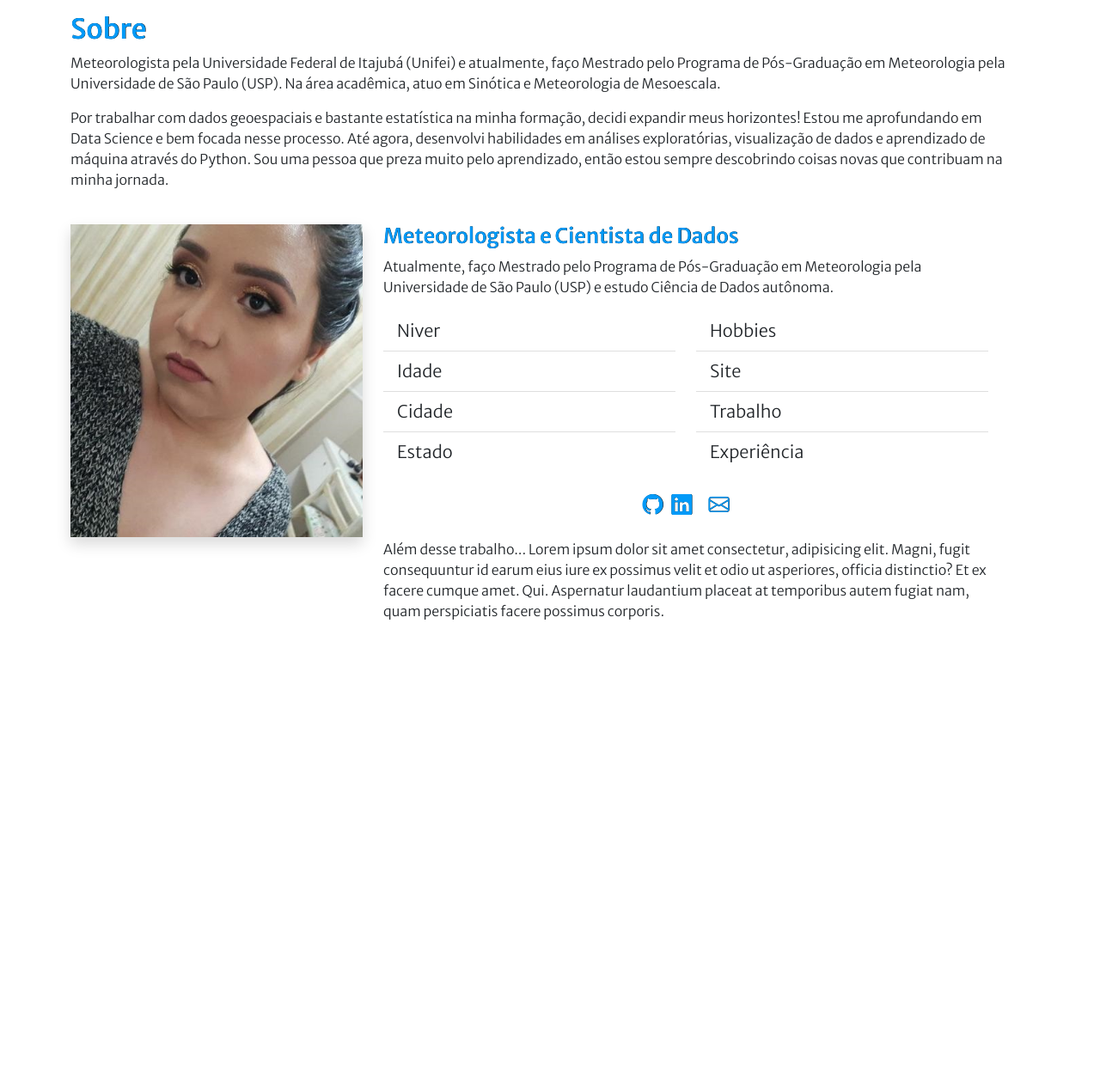
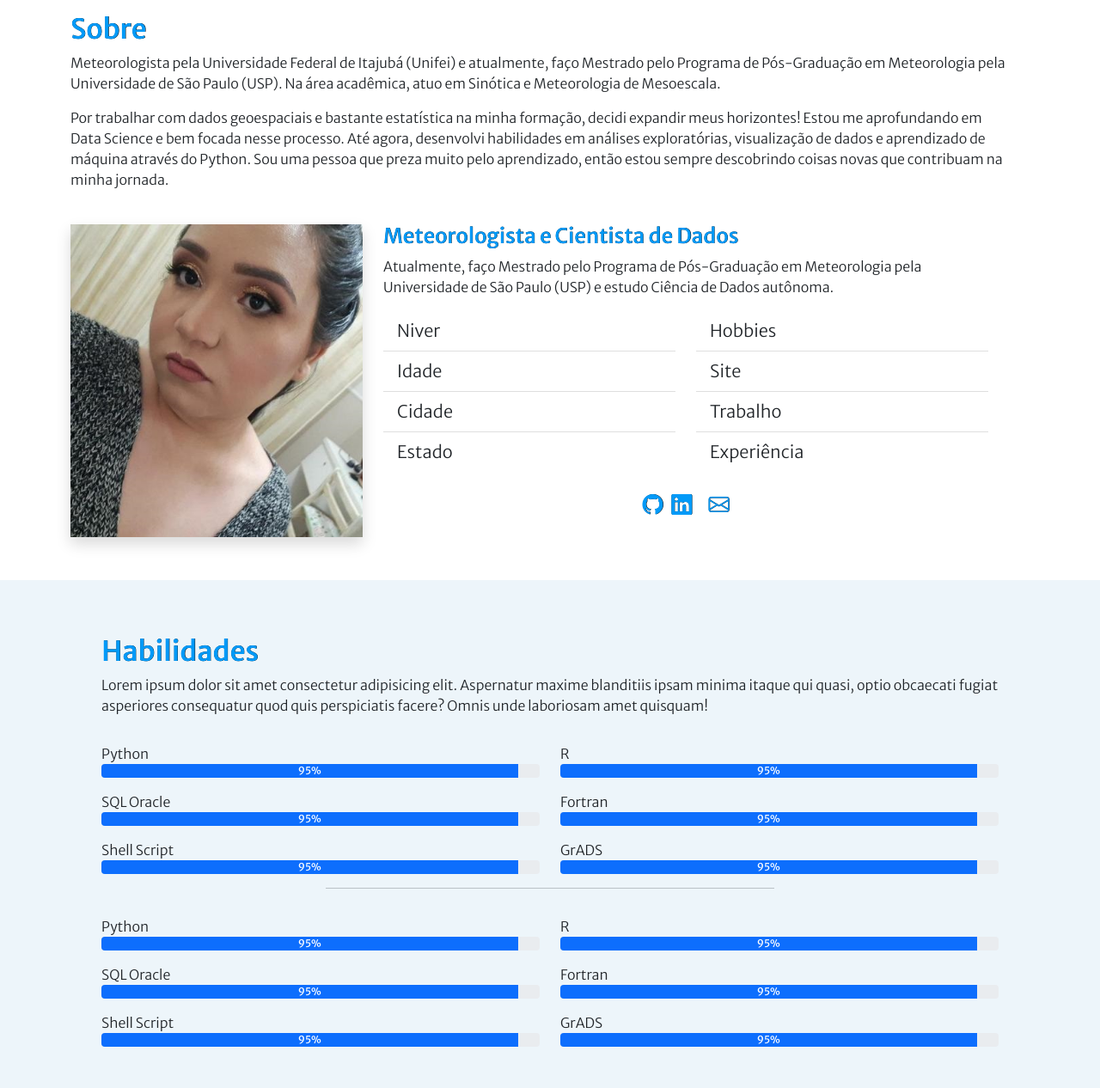
Before and after one commit to lorenarocha/portfolio-project, a Flask app: page / in a window 1280 px wide. Shown: the part 849-2115 px from the top of the page at 86% size. Before the commit the page ends 1570 px from the top, so only its background shows below. Run offline with Flask 2, Linux system fonts and the light colour scheme; some libraries are stand-ins or nearby versions.

Commit message:
frontend: create section habilities

```diff
--- a/static/style.css
+++ b/static/style.css
@@ -1,5 +1,13 @@
 @import url('https://fonts.googleapis.com/css2?family=Merriweather+Sans:ital,wght@0,300;0,400;0,500;0,600;0,700;0,800;1,300;1,400;1,500;1,600;1,700;1,800&display=swap');
 
+:root {
+    --primary:#029af8;
+    --secondary: #00008b;
+    --tertiary: #b6daf0;
+    --quaternary: #edf5fa;
+    --light: #ffffff;
+    --dark:#000000;
+}
 /* Configurações Gerais*/
 html,
 body {
@@ -38,12 +46,12 @@
     color: #ffffff;
 }
 
-.nav-menu {
-    background-color: transparent;
+p {
+    font-weight: 300;
 }
 
-p {
-    font-weight: 300;
+.section-bg {
+    background-color: var(--quaternary);
 }
 
 /* Barras de navegação */
@@ -93,7 +101,7 @@
 */
 
 /* Seção Início */
-section#inicio {
+section#start {
     background-image: url("./img/wallpaper.jpg");
     background-repeat: no-repeat;
     background-size: cover;
@@ -105,14 +113,14 @@
     text-shadow: 4px 4px 10px #000000;
 }
 
-section#inicio span#subtitle {
+section#start span#subtitle {
     margin-right: 3rem;
     font-size: 1rem;
 }
 
 header#header a,
-section#inicio,
-section#inicio a {
+section#start,
+section#start a {
     color:#b6daf0;
 }
 
@@ -121,25 +129,27 @@
 }
 
 header#header a:active,
-section#inicio a:active {
+section#start a:active {
     color:#00008b;
 }
 
 /* Seção Sobre */
-#sobre .social-media {
+#about .social-media {
     display: flex;
     justify-content: center;
 }
 
-#sobre .social-media i{
+#about .social-media i{
     font-size: 1.5rem;
 }
 
-#sobre .social-media .ai-lattes {
+#about .social-media .ai-lattes {
     font-size: 1.8rem;
     margin-top: 3px;
 }
 
-#sobre .social-media a {
+#about .social-media a {
     padding: 0.3rem;
 }
+
+/* Seção Habilidades */
--- a/templates/index.html
+++ b/templates/index.html
@@ -20,9 +20,6 @@
             <img id="profile-img" src="../static/img/perfil.jpg" alt="Lorena">
             <h1 id="title-name">Lorena Rocha</h1>
             <article class="social-media">
-                <a href="#" target="_blank">
-                    <i class="bi bi-app"></i>
-                </a>
                 <a href="https://github.com/lorenarocha" target="_blank">
                     <i class="bi bi-github"></i>
                 </a>
@@ -32,9 +29,33 @@
                 <a href="http://lattes.cnpq.br/6687918107723683" target="_blank">
                     <i class="ai ai-lattes"></i>
                 </a>
+                <a href="mailto:lore.bezerra.r@gmail.com" target="_blank">
+                    <i class="bi bi-envelope"></i>
+                </a>
             </article>
         </section>
-
+    <nav id='navbar' class="nav-menu">
+            <ul class="nav flex-column">
+                <li class="nav-item">
+                    <a class="nav-link active" aria-current="page" href="#inicio">Inicio</a>
+                </li>
+                <li class="nav-item">
+                    <a class="nav-link" href="#sobre">Sobre</a>
+                </li>
+                <li class="nav-item">
+                    <a class="nav-link" href="#habilidades">Habilidades</a>
+                </li>
+                <li class="nav-item">
+                    <a class="nav-link" href="#curriculo">Currículo</a>
+                </li>
+                <li class="nav-item">
+                    <a class="nav-link" href="#portfolio">Portfólio</a>
+                </li>
+                <li class="nav-item">
+                    <a class="nav-link" href="#contato">Contato</a>
+                </li>
+            </ul>
+        </nav>
     </aside>
 -->
 
@@ -42,13 +63,13 @@
         <nav id="nav" class="nav-menu mt-2">
             <ul class="nav justify-content-end ">
                 <li class="nav-item">
-                    <a class="nav-link active" aria-current="page" href="#inicio">Inicio</a>
+                    <a class="nav-link active" aria-current="page" href="#start">Inicio</a>
                 </li>
                 <li class="nav-item">
-                    <a class="nav-link" href="#sobre">Sobre</a>
+                    <a class="nav-link" href="#about">Sobre</a>
                 </li>
                 <li class="nav-item">
-                    <a class="nav-link" href="#">Habilidades</a>
+                    <a class="nav-link" href="#habilities">Habilidades</a>
                 </li>
                 <li class="nav-item">
                     <a class="nav-link" href="#">Currículo</a>
@@ -64,7 +85,7 @@
     </header>
 
     <main id="main">
-        <section id="inicio" class="row m-0 p-0">
+        <section id="start" class="row m-0 p-0">
             <div class="col-md-5 d-flex justify-content-center align-items-center flex-column">
                 <h2 class="display-2 display-name">Lorena Rocha</h2>
                 <span id="subtitle" class="display-title">Cientista de Dados e Meterologista</span>
@@ -76,9 +97,9 @@
                 </div>
             </div>
         </section>
-        <section id="sobre" class="container mt-5">
+        <section id="about" class="container mt-5">
             <div class="row w-100">
-                <div class="col-md-12">
+                <article class="col-md-12">
                     <h2 class="pt-3 title-section">Sobre</h2>
                     <p>Meteorologista pela Universidade Federal de Itajubá (Unifei) e atualmente, faço Mestrado pelo
                         Programa de Pós-Graduação em Meteorologia pela Universidade de São Paulo (USP). Na área
@@ -90,8 +111,8 @@
                         através do Python. Sou uma pessoa que preza muito pelo aprendizado, então estou sempre
                         descobrindo coisas novas que contribuam na minha jornada.
                     </p>
-                </div>
-                <div class="row mt-4">
+                </article>
+                <article class="row mt-4">
                     <div class="col-md-4">
                         <img class="img-fluid shadow" src="../static/img/perfil.jpg" alt="Lorena Rocha">
                     </div>
@@ -148,10 +169,78 @@
                             </article>
                         </div>
 
-                        <p>Além desse trabalho... Lorem ipsum dolor sit amet consectetur, adipisicing elit. Magni, fugit consequuntur id earum eius iure ex possimus velit et odio ut asperiores, officia distinctio? Et ex facere cumque amet. Qui. Aspernatur laudantium placeat at temporibus autem fugiat nam, quam perspiciatis facere possimus corporis.</p>
+                        <p></p>
+                    </div>
+                </article>
+            </div>
+        </section>
+        <section id="habilities" class="mt-5 section-bg">
+            <article class="container p-5">
+                <h2 class="pt-3 title-section">Habilidades</h2>
+                <p>Lorem ipsum dolor sit amet consectetur adipisicing elit. Aspernatur maxime blanditiis ipsam minima itaque qui quasi, optio obcaecati fugiat asperiores consequatur quod quis perspiciatis facere? Omnis unde laboriosam amet quisquam!
+                </p>
+                <div class="row">
+                    <div class="col-md-6">
+                        <p class="mt-3 mb-0">Python</p>
+                        <div class="progress">
+                            <div class="progress-bar" role="progressbar" style="width: 95%;" aria-valuenow="95" aria-valuemin="0" aria-valuemax="100">95%</div>
+                        </div>
+                        <p class="mt-3 mb-0">SQL Oracle</p>
+                        <div class="progress">
+                            <div class="progress-bar" role="progressbar" style="width: 95%;" aria-valuenow="95" aria-valuemin="0" aria-valuemax="100">95%</div>
+                        </div>
+                        <p class="mt-3 mb-0">Shell Script</p>
+                        <div class="progress">
+                            <div class="progress-bar" role="progressbar" style="width: 95%;" aria-valuenow="95" aria-valuemin="0" aria-valuemax="100">95%</div>
+                        </div>
+                    </div>
+                    <div class="col-md-6">
+                        <p class="mt-3 mb-0">R</p>
+                        <div class="progress">
+                            <div class="progress-bar" role="progressbar" style="width: 95%;" aria-valuenow="95" aria-valuemin="0" aria-valuemax="100">95%</div>
+                        </div>
+                        <p class="mt-3 mb-0">Fortran</p>
+                        <div class="progress">
+                            <div class="progress-bar" role="progressbar" style="width: 95%;" aria-valuenow="95" aria-valuemin="0" aria-valuemax="100">95%</div>
+                        </div>
+                        <p class="mt-3 mb-0">GrADS</p>
+                        <div class="progress">
+                            <div class="progress-bar" role="progressbar" style="width: 95%;" aria-valuenow="95" aria-valuemin="0" aria-valuemax="100">95%</div>
                         </div>
                     </div>
                 </div>
+                <hr class="w-50 me-auto ms-auto">
+                <div class="row">
+                    <div class="col-md-6">
+                        <p class="mt-3 mb-0">Python</p>
+                        <div class="progress">
+                            <div class="progress-bar" role="progressbar" style="width: 95%;" aria-valuenow="95" aria-valuemin="0" aria-valuemax="100">95%</div>
+                        </div>
+                        <p class="mt-3 mb-0">SQL Oracle</p>
+                        <div class="progress">
+                            <div class="progress-bar" role="progressbar" style="width: 95%;" aria-valuenow="95" aria-valuemin="0" aria-valuemax="100">95%</div>
+                        </div>
+                        <p class="mt-3 mb-0">Shell Script</p>
+                        <div class="progress">
+                            <div class="progress-bar" role="progressbar" style="width: 95%;" aria-valuenow="95" aria-valuemin="0" aria-valuemax="100">95%</div>
+                        </div>
+                    </div>
+                    <div class="col-md-6">
+                        <p class="mt-3 mb-0">R</p>
+                        <div class="progress">
+                            <div class="progress-bar" role="progressbar" style="width: 95%;" aria-valuenow="95" aria-valuemin="0" aria-valuemax="100">95%</div>
+                        </div>
+                        <p class="mt-3 mb-0">Fortran</p>
+                        <div class="progress">
+                            <div class="progress-bar" role="progressbar" style="width: 95%;" aria-valuenow="95" aria-valuemin="0" aria-valuemax="100">95%</div>
+                        </div>
+                        <p class="mt-3 mb-0">GrADS</p>
+                        <div class="progress">
+                            <div class="progress-bar" role="progressbar" style="width: 95%;" aria-valuenow="95" aria-valuemin="0" aria-valuemax="100">95%</div>
+                        </div>
+                    </div>
+                </div>
+            </article>
         </section>
     </main>
 
```
Lines whose indentation alone changed are shown as unchanged.
